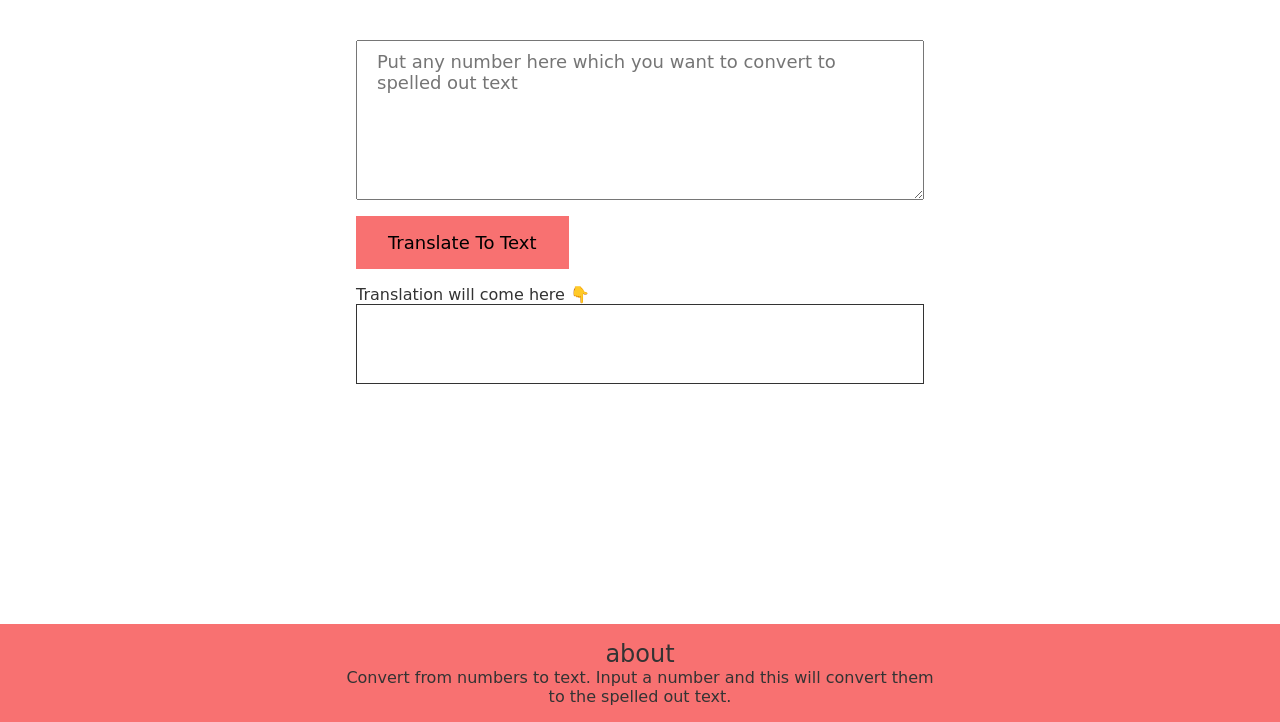
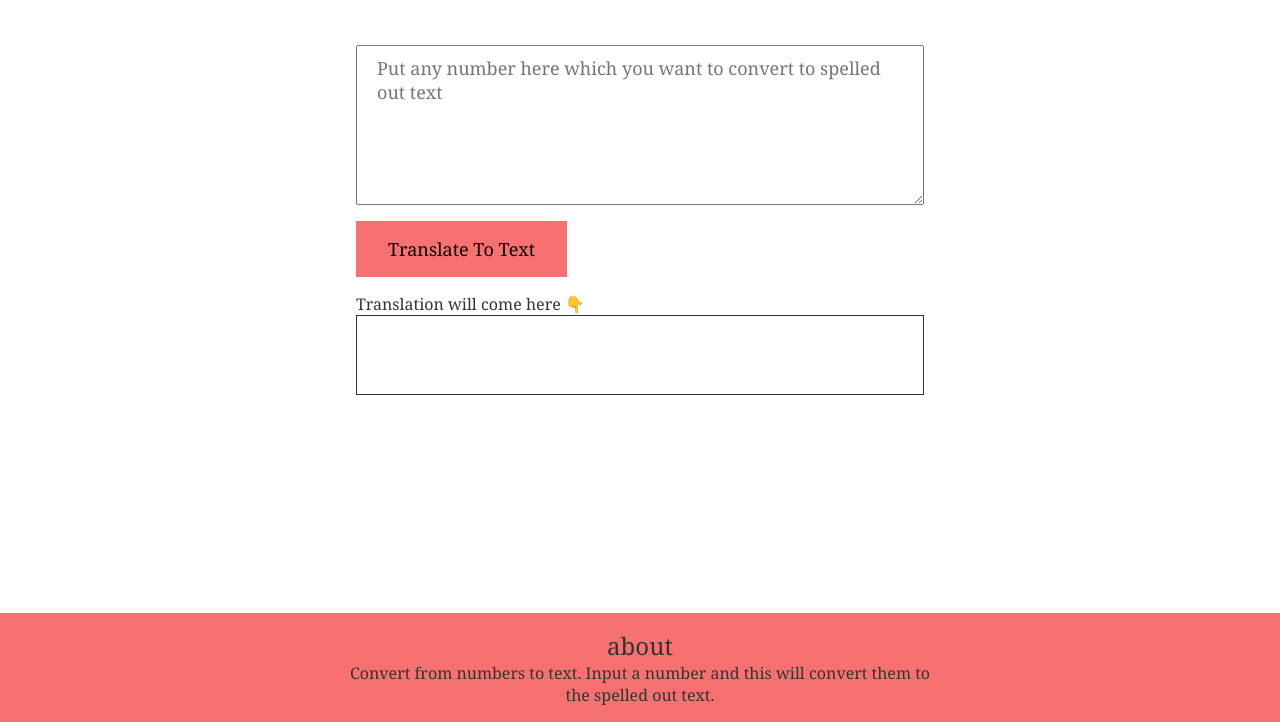
Before and after one commit to faizansep5/Numbers-translator, a plain HTML site: page index.html in a window 1280 px wide. Shown: the part 78-800 px from the top of the page. Drawn offline with Linux system fonts and the light colour scheme.

Commit message:
style: font change

```diff
--- a/css/styles.css
+++ b/css/styles.css
@@ -1,4 +1,4 @@
-@import url("https://fonts.googleapis.com/css2?family=Kalam&display=swap");
+@import url('https://fonts.googleapis.com/css2?family=Noto+Serif&display=swap');
 
 * {
   box-sizing: border-box;
@@ -6,7 +6,7 @@
 
 body {
   margin: 0;
-  font-family: 'Architects Daughter', cursive;
+  font-family: 'Noto Serif', serif;
   color: #333333;
 }
 
@@ -43,7 +43,7 @@ button {
   border: none;
   margin: 1rem 0rem;
   padding: 1rem 2rem;
-  font-family: 'Architects Daughter', cursive;
+  font-family: 'Noto Serif', serif;
   font-size: large;
   cursor: pointer;
 }
```
